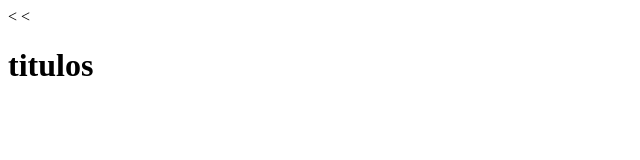
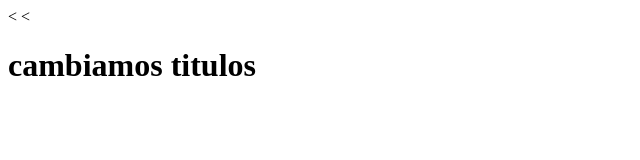
Before and after one commit to willgust/remoto_compartido, a plain HTML site: page index.html in a window 1280 px wide. Shown: the whole page, without its empty margins (0-640 px from the left). Drawn offline with Linux system fonts and the light colour scheme.

Commit message:
cambiamos titulos

```diff
--- a/index.html
+++ b/index.html
@@ -1,5 +1,5 @@
 <<!DOCTYPE html>
 <html>
- <<h1> titulos  </h1>
+ <<h1> cambiamos titulos  </h1>
 
 </html>
```
